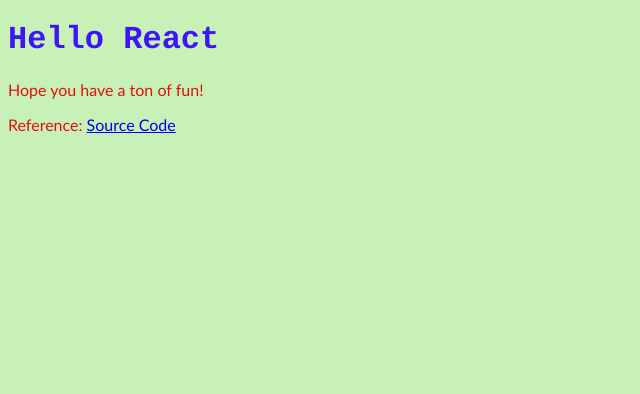
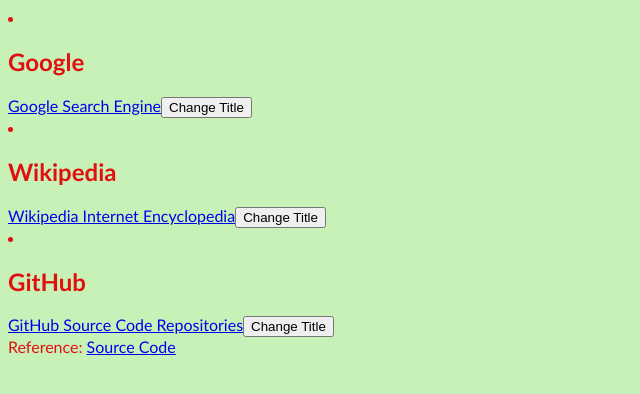
Before and after one commit to mattvarghese/playground, a React app in the folder book-modern-full-stack-development/chapter3/: page / in a window 1280 px wide. Shown: the top 394 px of the page, without its empty margins (0-640 px from the left). Built offline with nearby package versions, Linux system fonts and the light colour scheme.

Commit message:
chapter 3 working, but no styling

```diff
--- a/book-modern-full-stack-development/chapter3/package.json
+++ b/book-modern-full-stack-development/chapter3/package.json
@@ -37,6 +37,7 @@
     "babel-loader": "^9.1.2",
     "css-loader": "^6.7.3",
     "eslint": "^8.35.0",
+    "eslint-plugin-react": "^7.32.2",
     "file-loader": "^6.2.0",
     "gh-pages": "^5.0.0",
     "html-webpack-plugin": "^5.5.0",
--- a/book-modern-full-stack-development/chapter3/src/App.css
+++ /dev/null
@@ -1,7 +0,0 @@
-/* Copyright (C) 2022 Varghese Mathew (Matt)
- */
-
-h1 {
-	font-family: Courier, Times;
-	color: rgb(62, 20, 248);
-}
--- a/book-modern-full-stack-development/chapter3/src/App.tsx
+++ /dev/null
@@ -1,21 +0,0 @@
-// Copyright (C) 2022 Varghese Mathew (Matt)
-
-import React from "react";
-import "./App.css";
-
-interface IProps {
-    heading: string;
-    body: string;
-}
-
-const App: React.FunctionComponent<IProps> = (props: IProps): JSX.Element | null => {
-    const { heading, body } = props;
-    return (
-        <div>
-            <h1>{heading}</h1>
-            <p>{body}</p>
-        </div>
-    );
-};
-
-export default App;
--- /dev/null
+++ b/book-modern-full-stack-development/chapter3/src/Bookmark.tsx
@@ -0,0 +1,44 @@
+// Copyright (C) 2022 Varghese Mathew (Matt)
+
+import React from "react";
+
+interface IProps {
+    title: string;
+    href: string;
+    description: string;
+}
+interface IState {
+    title: string;
+}
+
+class Bookmark extends React.Component<IProps, IState> {
+
+    // The explicit override of state is not required
+    // As we passed the state type in the template
+    // public override state:IState;
+
+    constructor(props: IProps) {
+        super(props);
+        this.state = { title: props.title };
+
+        // Ref: https://stackoverflow.com/questions/70634283/react-typescript-uncaught-typeerror-this-is-undefined
+        this.buttonOnClickEvent = this.buttonOnClickEvent.bind(this);
+    }
+
+    private buttonOnClickEvent(): void {
+        const newState: IState = { title: this.state.title + "-CHANGED" };
+        this.setState(newState);
+    }
+
+    public override render(): React.ReactNode {
+        return (
+            <li>
+                <h2>{this.state.title}</h2>
+                <a href={this.props.href}>{this.props.description}</a>
+                <button onClick={this.buttonOnClickEvent}>Change Title</button>
+            </li>
+        );
+    }
+}
+
+export default Bookmark;
--- a/book-modern-full-stack-development/chapter3/src/index.tsx
+++ b/book-modern-full-stack-development/chapter3/src/index.tsx
@@ -2,10 +2,16 @@
 
 import React from "react";
 import ReactDOM from "react-dom/client";
-import App from "./App";
+import Bookmark from "./Bookmark";
 import "./index.css";
 
 // Reference: https://github.com/reactwg/react-18/discussions/5
 const container = document.querySelector("#root");
 const root = ReactDOM.createRoot(container as HTMLElement);
-root.render(<App heading="Hello React" body="Hope you have a ton of fun!" />,);
+root.render(
+    <>
+        <Bookmark title="Google" href="https://www.google.com" description="Google Search Engine" />
+        <Bookmark title="Wikipedia" href="https://en.wikipedia.org" description="Wikipedia Internet Encyclopedia" />
+        <Bookmark title="GitHub" href="https://github.com/" description="GitHub Source Code Repositories" />
+    </>
+);
```
Also changed, not shown: 1 other file (tests, documents, lock files or other folders).
